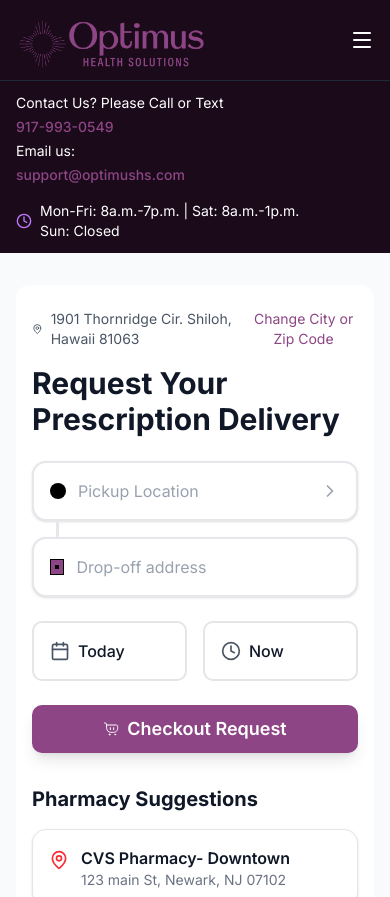
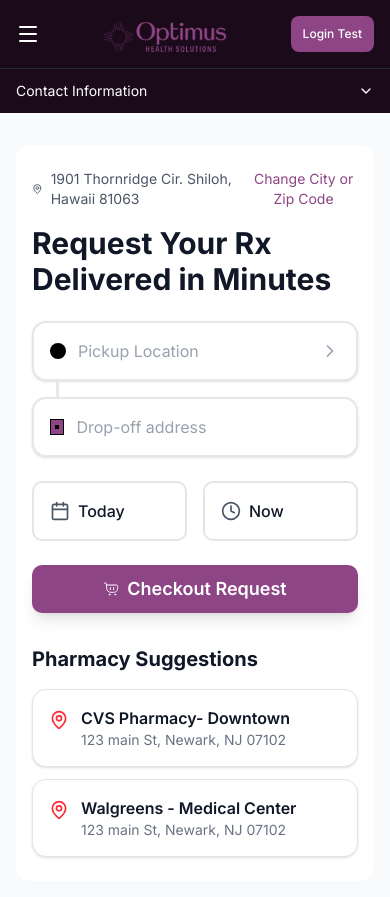
Before and after one commit to TanvirAhmed2942/future-pharmacy-website, a Next.js app: page / in a window 390 px wide. Shown: the top 897 px of the page. Built offline with nearby package versions, Linux system fonts and the light colour scheme.

Commit message:
all nav is ok now

```diff
--- a/src/components/common/navBar/navBar.tsx
+++ b/src/components/common/navBar/navBar.tsx
@@ -9,10 +9,12 @@ import { usePathname, useRouter } from "next/navigation";
 import { cn } from "@/lib/utils";
 import { ChevronDown } from "lucide-react";
 import { useAuth } from "@/userInfo.authProvide";
+import { Avatar, AvatarFallback, AvatarImage } from "@/components/ui/avatar";
 
 function NavBar() {
   const [isMobileMenuOpen, setIsMobileMenuOpen] = useState(false);
   const [isBusinessDropdownOpen, setIsBusinessDropdownOpen] = useState(false);
+  const [isContactSectionOpen, setIsContactSectionOpen] = useState(false);
   const [isHydrated, setIsHydrated] = useState(false);
   const pathname = usePathname();
   const router = useRouter();
@@ -47,6 +49,57 @@ function NavBar() {
       {/* Main Navigation */}
       <nav className="container mx-auto px-4 py-4">
         <div className="flex items-center justify-between">
+          {/* Mobile Layout */}
+          <div className="lg:hidden flex items-center justify-between w-full">
+            {/* Mobile Menu Button - Left Side */}
+            <button
+              className="text-white"
+              onClick={() => setIsMobileMenuOpen(!isMobileMenuOpen)}
+            >
+              {isMobileMenuOpen ? <X size={24} /> : <Menu size={24} />}
+            </button>
+
+            {/* Logo - Centered */}
+            <div className="flex items-center justify-center flex-1">
+              <div className="relative w-32 h-8">
+                <Link href="/">
+                  <Image
+                    src={"/nav/Logo.png"}
+                    alt="Optimus Health Solutions Logo"
+                    width={192}
+                    height={48}
+                    className="object-contain"
+                    priority
+                  />
+                </Link>
+              </div>
+            </div>
+
+            {/* Right Side - Login/Logout or Avatar */}
+            <div className="flex items-center">
+              {isLoggedIn ? (
+                <Link href="/dashboard/profile" className="cursor-pointer">
+                  <Avatar className="w-8 h-8">
+                    <AvatarImage
+                      src="https://github.com/shadcn.png"
+                      alt="User"
+                    />
+                    <AvatarFallback>JD</AvatarFallback>
+                  </Avatar>
+                </Link>
+              ) : (
+                <Button
+                  className="bg-peter hover:bg-peter-dark text-white text-xs px-3 py-2"
+                  onClick={toggleLogin}
+                >
+                  Login Test
+                </Button>
+              )}
+            </div>
+          </div>
+
+          {/* Desktop Layout - Original */}
+          <div className="hidden lg:flex items-center justify-between w-full">
             {/* Logo */}
             <div className="flex items-center">
               <div className="relative w-48 h-12">
@@ -64,7 +117,7 @@ function NavBar() {
             </div>
 
             {/* Desktop Navigation */}
-          <div className="hidden lg:flex items-center space-x-8">
+            <div className="flex items-center space-x-8">
               {navItems.map((item, index) => (
                 <div key={index} className="relative">
                   <Link
@@ -129,7 +182,7 @@ function NavBar() {
             </div>
 
             {/* Desktop Action Buttons */}
-          <div className="hidden lg:flex items-center space-x-4">
+            <div className="flex items-center space-x-4">
               {/* Test Button for Login State */}
               <Button
                 className={`${
@@ -176,14 +229,7 @@ function NavBar() {
                 </>
               )}
             </div>
-
-          {/* Mobile Menu Button */}
-          <button
-            className="lg:hidden text-white"
-            onClick={() => setIsMobileMenuOpen(!isMobileMenuOpen)}
-          >
-            {isMobileMenuOpen ? <X size={24} /> : <Menu size={24} />}
-          </button>
+          </div>
         </div>
 
         {/* Mobile Menu */}
@@ -254,9 +300,32 @@ function NavBar() {
 
       {/* Contact Information */}
       <div className="bg-[#1a0a1a] border-t border-gray-800">
-        <div className="container mx-auto px-4 py-3">
-          {/* Mobile Layout - Stacked */}
+        <div className="container mx-auto px-4 sm:px-52 py-3">
+          {/* Mobile Layout - Collapsible */}
           <div className="block sm:hidden">
+            {/* Toggle Button */}
+            <button
+              onClick={() => setIsContactSectionOpen(!isContactSectionOpen)}
+              className="flex items-center justify-between w-full text-left text-sm text-white hover:text-peter transition-colors"
+            >
+              <span>Contact Information</span>
+              <ChevronDown
+                className={cn(
+                  "w-4 h-4 transition-transform duration-200",
+                  isContactSectionOpen && "rotate-180"
+                )}
+              />
+            </button>
+
+            {/* Collapsible Content */}
+            <div
+              className={cn(
+                "overflow-hidden transition-all duration-300 ease-in-out",
+                isContactSectionOpen
+                  ? "max-h-96 opacity-100 mt-3"
+                  : "max-h-0 opacity-0"
+              )}
+            >
               <div className="space-y-2 text-sm text-white">
                 {/* Contact Details */}
                 <div className="space-y-1">
@@ -277,6 +346,7 @@ function NavBar() {
                   <div className="text-sm">
                     <div>Mon-Fri: 8a.m.-7p.m. | Sat: 8a.m.-1p.m.</div>
                     <div>Sun: Closed</div>
+                  </div>
                 </div>
               </div>
             </div>
--- a/src/components/dashboard/dashboardHeader.tsx
+++ b/src/components/dashboard/dashboardHeader.tsx
@@ -5,6 +5,14 @@ import { Avatar, AvatarFallback, AvatarImage } from "../ui/avatar";
 import { IoNotificationsOutline } from "react-icons/io5";
 import { Button } from "../ui/button";
 import { useRouter } from "next/navigation";
+import {
+  DropdownMenu,
+  DropdownMenuContent,
+  DropdownMenuItem,
+  DropdownMenuSeparator,
+  DropdownMenuTrigger,
+} from "../ui/dropdown-menu";
+import { User, Home } from "lucide-react";
 function DashboardHeader() {
   const router = useRouter();
   return (
@@ -22,17 +30,37 @@ function DashboardHeader() {
         >
           <IoNotificationsOutline className="size-6 text-gray-500 " />
         </Button>
-        <div
-          className="flex items-center gap-2 cursor-pointer"
-          onClick={() => router.push("/dashboard/profile")}
-        >
-          {" "}
-          <Avatar>
-            <AvatarImage src="https://github.com/shadcn.png" alt="@shadcn" />
-            <AvatarFallback>CN</AvatarFallback>
-          </Avatar>
-          <span className="text-gray-500">John Doe</span>
-        </div>
+        <DropdownMenu>
+          <DropdownMenuTrigger asChild>
+            <div className="flex items-center gap-2 cursor-pointer hover:bg-gray-50 rounded-lg px-2 py-1 transition-colors">
+              <Avatar>
+                <AvatarImage
+                  src="https://github.com/shadcn.png"
+                  alt="@shadcn"
+                />
+                <AvatarFallback>CN</AvatarFallback>
+              </Avatar>
+              <span className="text-gray-500">John Doe</span>
+            </div>
+          </DropdownMenuTrigger>
+          <DropdownMenuContent align="end" className="w-56">
+            <DropdownMenuItem
+              onClick={() => router.push("/dashboard/profile")}
+              className="cursor-pointer"
+            >
+              <User className="mr-2 h-4 w-4" />
+              <span>My Profile</span>
+            </DropdownMenuItem>
+            <DropdownMenuSeparator />
+            <DropdownMenuItem
+              onClick={() => router.push("/")}
+              className="cursor-pointer"
+            >
+              <Home className="mr-2 h-4 w-4" />
+              <span>Go to Homepage</span>
+            </DropdownMenuItem>
+          </DropdownMenuContent>
+        </DropdownMenu>
       </div>
     </div>
   );
--- a/src/components/main/home/MapAndFormSection.tsx
+++ b/src/components/main/home/MapAndFormSection.tsx
@@ -67,7 +67,7 @@ export default function MapAndFormSection() {
               </button>
             </div>
             <h1 className="text-3xl font-bold text-gray-900">
-              Request Your Prescription Delivery
+              Request Your Rx Delivered in Minutes
             </h1>
           </div>
 
--- a/src/components/main/home/checkUserStatusModal.tsx
+++ b/src/components/main/home/checkUserStatusModal.tsx
@@ -66,7 +66,7 @@ function NewCustomerModal({
               className="flex-1 h-12 bg-blue-900 text-white hover:bg-blue-800 flex items-center justify-center gap-2 font-medium"
             >
               <UserPlus className="w-4 h-4" />
-              Create Account
+              Login / Signup
             </Button>
 
             {/* Checkout as Guest Button */}
--- a/src/hooks/useIcon.tsx
+++ b/src/hooks/useIcon.tsx
@@ -263,7 +263,7 @@ function useIcon({ name }: { name: string }) {
           viewBox="0 0 24 24"
           fill="none"
         >
-          <g clip-path="url(#clip0_703_14431)">
+          <g clipPath="url(#clip0_703_14431)">
             <path
               d="M24 12.2659C24 11.282 23.9183 10.5641 23.7415 9.81958H12.2449V14.2601H18.9931C18.8571 15.3637 18.1224 17.0256 16.4897 18.1423L16.4669 18.291L20.1019 21.0428L20.3537 21.0674C22.6666 18.98 24 15.9088 24 12.2659Z"
               fill="#4285F4"
```
Lines whose indentation alone changed are shown as unchanged.
